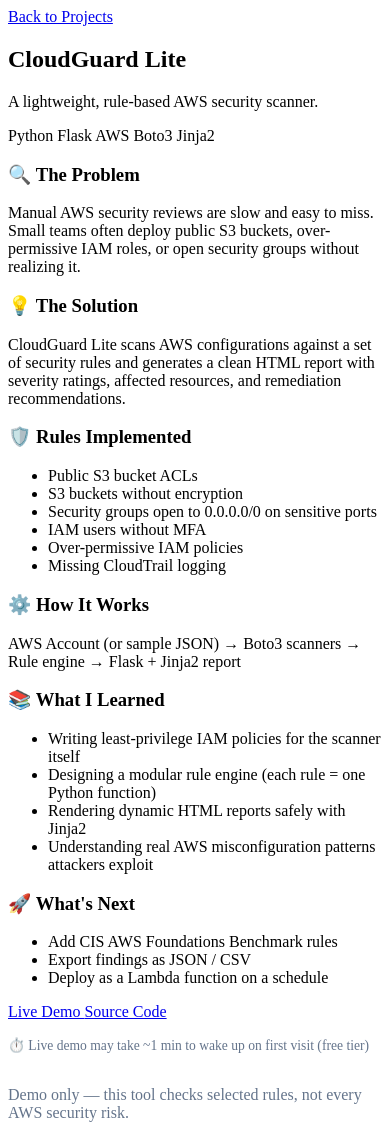
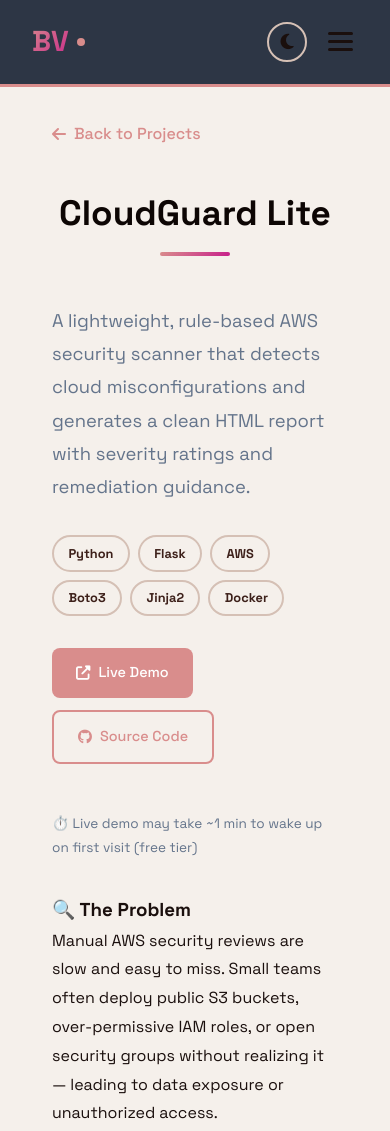
Before and after one commit to Babiyashini/Portfolio-YH29, a plain HTML site: page cloudguard.html in a window 390 px wide. Shown: the top 1131 px of the page. Drawn offline with Linux system fonts and the light colour scheme.

Commit message:
Complete cloudguard.html with nav, footer, and live demo link

```diff
--- a/cloudguard.html
+++ b/cloudguard.html
@@ -1,5 +1,49 @@
-<section class="project-detail">
-    <a href="index.html#projects" class="back-link">
+<!DOCTYPE html>
+<html lang="en">
+<head>
+    <meta charset="UTF-8" />
+    <meta name="viewport" content="width=device-width, initial-scale=1.0" />
+    <title>CloudGuard Lite · Babiyashini Varadaraj</title>
+    <link rel="preconnect" href="https://fonts.googleapis.com" />
+    <link rel="preconnect" href="https://fonts.gstatic.com" crossorigin />
+    <link href="https://fonts.googleapis.com/css2?family=Space+Grotesk:wght@300;400;500;600;700&display=swap" rel="stylesheet" />
+    <link rel="stylesheet" href="https://cdnjs.cloudflare.com/ajax/libs/font-awesome/6.5.1/css/all.min.css" />
+    <link rel="stylesheet" href="css/style.css" />
+</head>
+<body>
+    <!-- Navigation -->
+    <nav class="navbar" id="navbar">
+        <div class="nav-container">
+            <div class="logo">
+                <span class="logo-text">BV</span>
+                <span class="logo-dot"></span>
+            </div>
+            <ul class="nav-links" id="navLinks">
+                <li><a href="index.html#home">Home</a></li>
+                <li><a href="index.html#about">About</a></li>
+                <li><a href="index.html#skills">Skills</a></li>
+                <li><a href="index.html#projects" class="active">Projects</a></li>
+                <li><a href="index.html#certifications">Certifications</a></li>
+                <li><a href="index.html#contact">Contact</a></li>
+            </ul>
+            <div class="nav-controls">
+                <button id="themeToggle" class="theme-btn">
+                    <i class="fas fa-moon"></i>
+                </button>
+                <div class="hamburger" id="hamburger">
+                    <span></span>
+                    <span></span>
+                    <span></span>
+                </div>
+            </div>
+        </div>
+    </nav>
+
+    <!-- CloudGuard Lite Detail Page -->
+    <section class="project-detail" style="padding-top: 120px;">
+        <div class="container" style="max-width: 900px; margin: 0 auto; padding: 0 20px;">
+
+            <a href="index.html#projects" class="back-link" style="display: inline-flex; align-items: center; gap: 8px; color: var(--primary); text-decoration: none; margin-bottom: 2rem; font-weight: 500;">
                 <i class="fas fa-arrow-left"></i> Back to Projects
             </a>
 
@@ -8,74 +52,103 @@
                 <div class="section-line"></div>
             </div>
 
-    <p>A lightweight, rule-based AWS security scanner.</p>
+            <p style="font-size: 1.15rem; color: #64748b; margin-bottom: 2rem;">
+                A lightweight, rule-based AWS security scanner that detects cloud misconfigurations and generates a clean HTML report with severity ratings and remediation guidance.
+            </p>
 
-    <div class="project-tech">
+            <div class="project-tech" style="display: flex; flex-wrap: wrap; gap: 8px; margin-bottom: 2rem;">
                 <span class="tech-tag">Python</span>
                 <span class="tech-tag">Flask</span>
                 <span class="tech-tag">AWS</span>
                 <span class="tech-tag">Boto3</span>
                 <span class="tech-tag">Jinja2</span>
+                <span class="tech-tag">Docker</span>
             </div>
 
-    <h3>🔍 The Problem</h3>
+            <!-- Live Demo Button -->
+            <div class="project-links" style="display: flex; flex-wrap: wrap; gap: 12px; margin-bottom: 3rem;">
+                <a href="https://cloudguard-lite-1ef3a.containers.snapdeploy.app" target="_blank" class="btn-primary" style="display: inline-flex; align-items: center; gap: 8px; padding: 12px 24px; background: var(--primary, #2563eb); color: white; border-radius: 8px; text-decoration: none; font-weight: 500;">
+                    <i class="fas fa-external-link-alt"></i> Live Demo
+                </a>
+                <a href="https://github.com/Babiyashini/cloudguard-lite" target="_blank" class="btn-secondary" style="display: inline-flex; align-items: center; gap: 8px; padding: 12px 24px; border: 2px solid var(--primary, #2563eb); color: var(--primary, #2563eb); border-radius: 8px; text-decoration: none; font-weight: 500;">
+                    <i class="fab fa-github"></i> Source Code
+                </a>
+            </div>
+
+            <p style="font-size: 0.85rem; color: #64748b; margin-bottom: 2rem;">
+                ⏱️ Live demo may take ~1 min to wake up on first visit (free tier)
+            </p>
+
+            <h3 style="margin-top: 2rem;">🔍 The Problem</h3>
             <p>
                 Manual AWS security reviews are slow and easy to miss. Small teams often
                 deploy public S3 buckets, over-permissive IAM roles, or open security
-        groups without realizing it.
+                groups without realizing it — leading to data exposure or unauthorized access.
             </p>
 
-    <h3>💡 The Solution</h3>
+            <h3 style="margin-top: 2rem;">💡 The Solution</h3>
             <p>
                 CloudGuard Lite scans AWS configurations against a set of security rules
-        and generates a clean HTML report with severity ratings, affected resources,
-        and remediation recommendations.
+                and generates a clean HTML report showing:
             </p>
+            <ul>
+                <li><strong>Total findings</strong> and <strong>high-severity count</strong></li>
+                <li>Each finding with its <strong>rule ID</strong> and <strong>severity</strong></li>
+                <li>The <strong>affected resource</strong> (e.g., bucket name, IAM role)</li>
+                <li>A <strong>recommendation</strong> on how to fix it</li>
+            </ul>
 
-    <h3>🛡️ Rules Implemented</h3>
+            <h3 style="margin-top: 2rem;">🛡️ Rules Implemented</h3>
             <ul>
                 <li>Public S3 bucket ACLs</li>
                 <li>S3 buckets without encryption</li>
-        <li>Security groups open to 0.0.0.0/0 on sensitive ports</li>
+                <li>Security groups open to <code>0.0.0.0/0</code> on sensitive ports</li>
                 <li>IAM users without MFA</li>
                 <li>Over-permissive IAM policies</li>
                 <li>Missing CloudTrail logging</li>
             </ul>
 
-    <h3>⚙️ How It Works</h3>
+            <h3 style="margin-top: 2rem;">⚙️ How It Works</h3>
             <p>
-        AWS Account (or sample JSON) → Boto3 scanners → Rule engine → Flask + Jinja2 report
+                <code>AWS Account (or sample JSON)</code> → <code>Boto3 scanners</code> →
+                <code>Rule engine</code> → <code>Flask + Jinja2 report</code>
             </p>
 
-    <h3>📚 What I Learned</h3>
+            <h3 style="margin-top: 2rem;">📚 What I Learned</h3>
             <ul>
                 <li>Writing least-privilege IAM policies for the scanner itself</li>
                 <li>Designing a modular rule engine (each rule = one Python function)</li>
                 <li>Rendering dynamic HTML reports safely with Jinja2</li>
                 <li>Understanding real AWS misconfiguration patterns attackers exploit</li>
+                <li>Containerizing a Flask app with Docker and deploying it to a live host</li>
             </ul>
 
-    <h3>🚀 What's Next</h3>
+            <h3 style="margin-top: 2rem;">🚀 What's Next</h3>
             <ul>
                 <li>Add CIS AWS Foundations Benchmark rules</li>
-        <li>Export findings as JSON / CSV</li>
-        <li>Deploy as a Lambda function on a schedule</li>
+                <li>Export findings as JSON / CSV for SIEM integration</li>
+                <li>Deploy the scanner as a Lambda function on a schedule</li>
             </ul>
 
-    <div class="project-links">
-    <a href="https://cloudguard-lite-1ef3a.containers.snapdeploy.app" target="_blank" class="project-link">
-        <i class="fas fa-external-link-alt"></i> Live Demo
-    </a>
-    <a href="https://github.com/Babiyashini/cloudguard-lite" target="_blank" class="project-link">
-        <i class="fab fa-github"></i> Source Code
-    </a>
-</div>
-
-<p style="margin-top: 1rem; color: #64748b; font-size: 0.85rem;">
-    ⏱️ Live demo may take ~1 min to wake up on first visit (free tier)
+            <p style="margin-top: 3rem; color: #64748b; font-style: italic;">
+                Demo only — this tool checks selected rules, not every AWS security risk.
             </p>
 
-    <p style="margin-top: 2rem; color: #64748b;">
-        Demo only — this tool checks selected rules, not every AWS security risk.
-    </p>
+        </div>
     </section>
+
+    <!-- Footer -->
+    <footer class="footer">
+        <div class="footer-content">
+            <p>&copy; 2026 Babiyashini Varadaraj. Built with <i class="fas fa-cloud" style="color: #D98D8C;"></i></p>
+            <div class="footer-socials">
+                <a href="https://linkedin.com/in/babiyashinivaradaraj" target="_blank"><i class="fab fa-linkedin-in"></i></a>
+                <a href="https://github.com/Babiyashini" target="_blank"><i class="fab fa-github"></i></a>
+                <a href="https://dev.to/yashi29" target="_blank"><i class="fab fa-dev"></i></a>
+            </div>
+        </div>
+    </footer>
+
+    <script src="js/main.js"></script>
+</body>
+</html>
```
Lines whose indentation alone changed are shown as unchanged.
